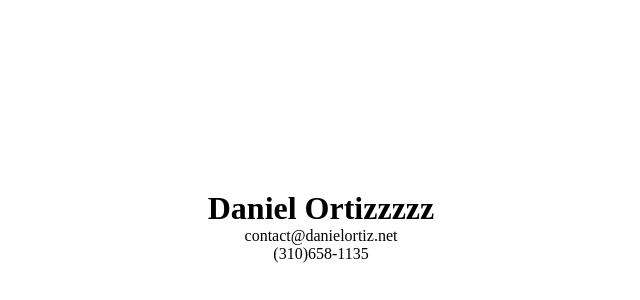
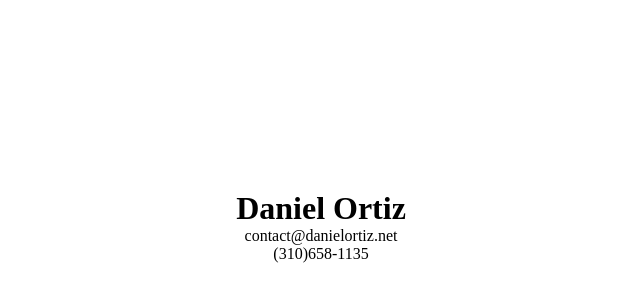
Before and after one commit to dnlrtz/DODOTNET, a plain HTML site: page index.html in a window 1280 px wide. Shown: the part 94-394 px from the top of the page, without its empty margins (319-959 px from the left). Drawn offline with Linux system fonts and the light colour scheme.

Commit message:
Update index.html. less Zzzs

```diff
--- a/index.html
+++ b/index.html
@@ -8,7 +8,7 @@
   </head>
   <body>
     <main>
-      <h1>Daniel Ortizzzzz</h1>
+      <h1>Daniel Ortiz</h1>
       <br />
       <a href="mailto:contact@danielortiz.net" title="contact@danielortiz.net"
         >contact@danielortiz.net</a
```
